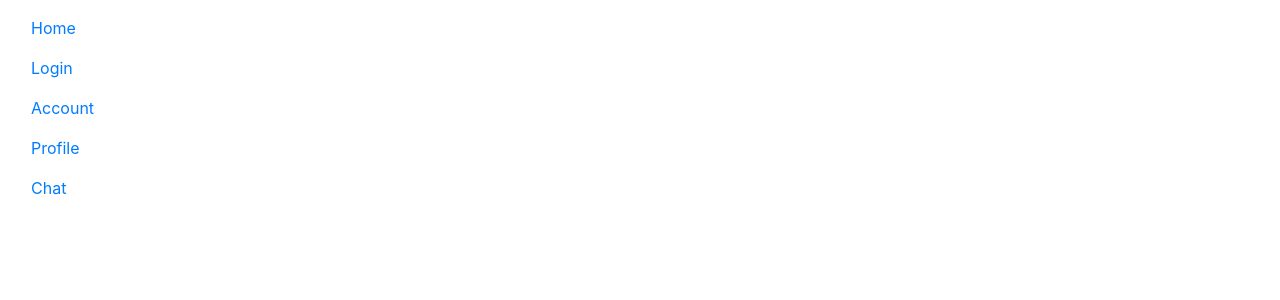
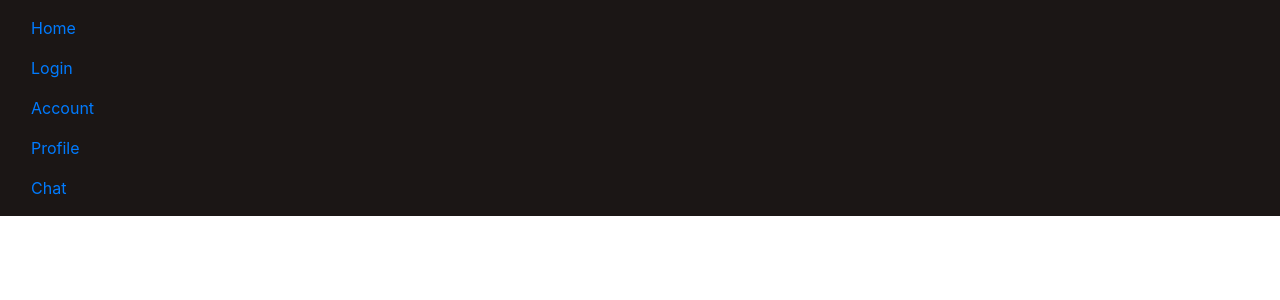
Before and after one commit to Bobob3/Assignment2, an Angular app: page / in a window 1280 px wide. Shown: the top 300 px of the page. Built offline with nearby package versions, Linux system fonts and the light colour scheme.

Commit message:
added chat service

```diff
--- a/src/app/app.component.html
+++ b/src/app/app.component.html
@@ -1,4 +1,4 @@
-
+<div id="header">
 <nav class="navbar navbar-default">
   <div class="container-fluid">
     <ul class="nav navbar-nav">
@@ -10,6 +10,7 @@
     </ul>
   </div>
 </nav>
+</div>
 <div class="container">
 
 <router-outlet></router-outlet>
--- a/src/styles.css
+++ b/src/styles.css
@@ -1 +1,4 @@
 /* You can add global styles to this file, and also import other style files */
+#header{
+    background-color: rgb(27, 22, 21);
+}
```
